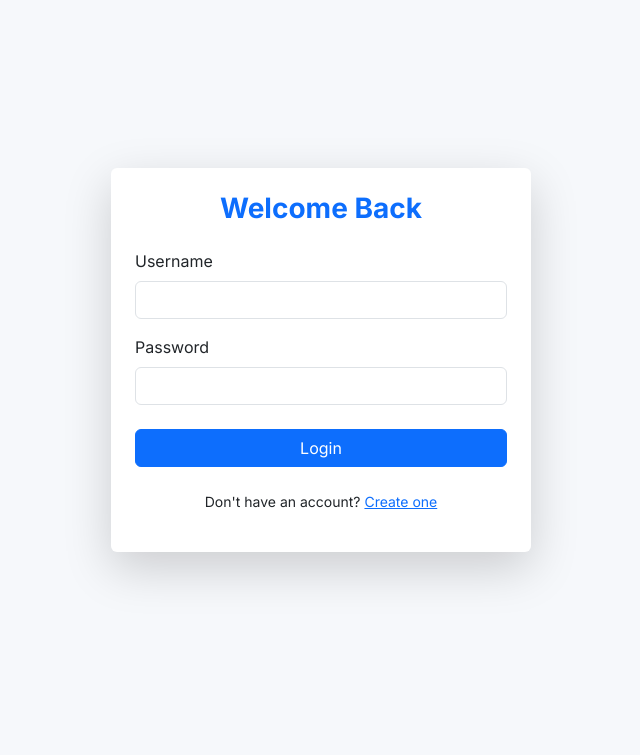
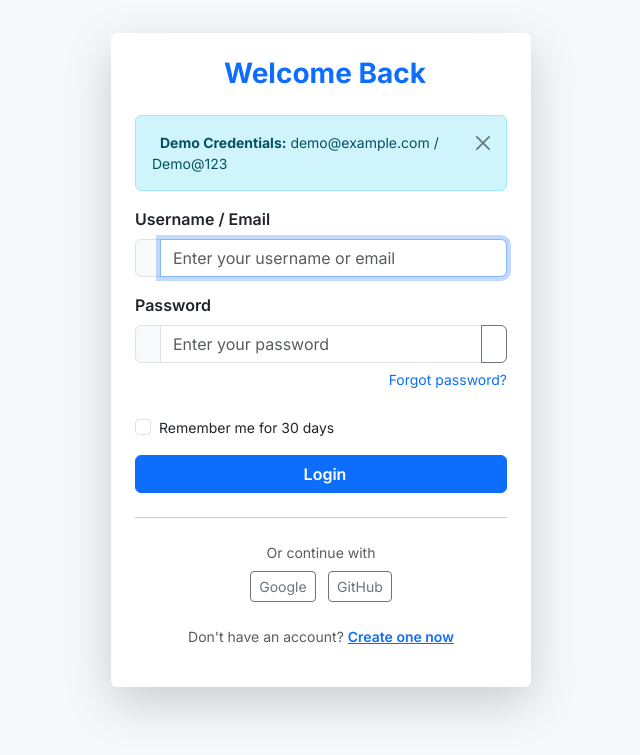
Before and after one commit to Agnish77/TodoApp, a Flask app: page /login in a window 1280 px wide. Shown: the top 755 px of the page, without its empty margins (319-959 px from the left). Run offline with Flask 3, Linux system fonts and the light colour scheme.

Commit message:
Update login.html

```diff
--- a/templates/login.html
+++ b/templates/login.html
@@ -2,46 +2,105 @@
 {% block body %}
 
 <div class="container d-flex justify-content-center align-items-center" style="min-height:90vh;">
-
   <div class="card shadow-lg border-0 p-4" style="max-width:420px;width:100%;">
 
     <h3 class="text-center mb-4 fw-bold text-primary">
-Welcome Back
+      <i class="bi bi-box-arrow-in-right me-2"></i>Welcome Back
     </h3>
 
-{% with messages = get_flashed_messages() %}
+    {% with messages = get_flashed_messages(with_categories=true) %}
       {% if messages %}
-<div class="alert alert-danger">
-{{ messages[0] }}
+        {% for category, message in messages %}
+          <div class="alert alert-{{ category if category != 'message' else 'danger' }} alert-dismissible fade show" role="alert">
+            <i class="bi bi-exclamation-triangle-fill me-2"></i>{{ message }}
+            <button type="button" class="btn-close" data-bs-dismiss="alert"></button>
           </div>
+        {% endfor %}
       {% endif %}
     {% endwith %}
 
-<form method="POST">
+    <!-- Demo credentials alert (remove in production) -->
+    <div class="alert alert-info alert-dismissible fade show small" role="alert">
+      <i class="bi bi-info-circle-fill me-2"></i>
+      <strong>Demo Credentials:</strong> demo@example.com / Demo@123
+      <button type="button" class="btn-close" data-bs-dismiss="alert"></button>
+    </div>
 
+    <form method="POST" id="loginForm">
       <div class="mb-3">
-<label class="form-label">Username</label>
-<input name="username" class="form-control" required>
+        <label class="form-label fw-semibold">Username / Email</label>
+        <div class="input-group">
+          <span class="input-group-text bg-light"><i class="bi bi-envelope"></i></span>
+          <input type="text" name="username" class="form-control" placeholder="Enter your username or email" required autofocus>
+        </div>
       </div>
 
       <div class="mb-4">
-<label class="form-label">Password</label>
-<input type="password" name="password" class="form-control" required>
+        <label class="form-label fw-semibold">Password</label>
+        <div class="input-group">
+          <span class="input-group-text bg-light"><i class="bi bi-key"></i></span>
+          <input type="password" name="password" id="password" class="form-control" placeholder="Enter your password" required>
+          <button class="btn btn-outline-secondary" type="button" id="togglePassword">
+            <i class="bi bi-eye"></i>
+          </button>
+        </div>
+        <div class="text-end mt-1">
+          <a href="/forgot-password" class="text-decoration-none small">Forgot password?</a>
+        </div>
       </div>
 
-<button class="btn btn-primary w-100">
-Login
+      <div class="mb-3 form-check">
+        <input type="checkbox" class="form-check-input" id="rememberMe" name="remember_me">
+        <label class="form-check-label small" for="rememberMe">Remember me for 30 days</label>
+      </div>
+
+      <button type="submit" class="btn btn-primary w-100 fw-semibold">
+        <i class="bi bi-box-arrow-in-right me-2"></i>Login
       </button>
-
     </form>
 
-<p class="text-center mt-4 small">
-Don't have an account?
-<a href="/signup">Create one</a>
-</p>
+    <hr class="my-4">
 
+    <div class="text-center">
+      <p class="small text-muted mb-2">Or continue with</p>
+      <button class="btn btn-outline-secondary btn-sm mx-1" onclick="alert('Google OAuth coming soon!')">
+        <i class="bi bi-google"></i> Google
+      </button>
+      <button class="btn btn-outline-secondary btn-sm mx-1" onclick="alert('GitHub OAuth coming soon!')">
+        <i class="bi bi-github"></i> GitHub
+      </button>
     </div>
 
+    <p class="text-center mt-4 small text-muted">
+      Don't have an account? <a href="/signup" class="text-primary fw-semibold">Create one now</a>
+    </p>
+  </div>
 </div>
 
+<script>
+// Toggle password visibility
+document.getElementById('togglePassword').addEventListener('click', function() {
+  const passwordInput = document.getElementById('password');
+  const type = passwordInput.getAttribute('type') === 'password' ? 'text' : 'password';
+  passwordInput.setAttribute('type', type);
+  this.querySelector('i').classList.toggle('bi-eye');
+  this.querySelector('i').classList.toggle('bi-eye-slash');
+});
+
+// Add loading state on form submit
+document.getElementById('loginForm').addEventListener('submit', function(e) {
+  const submitBtn = this.querySelector('button[type="submit"]');
+  submitBtn.disabled = true;
+  submitBtn.innerHTML = '<span class="spinner-border spinner-border-sm me-2"></span>Logging in...';
+
+  // If you want to prevent actual submit for demo, remove this
+  // setTimeout(() => {
+  //   submitBtn.disabled = false;
+  //   submitBtn.innerHTML = '<i class="bi bi-box-arrow-in-right me-2"></i>Login';
+  // }, 2000);
+});
+
+// Enter key support - already handled by HTML form
+</script>
+
 {% endblock %}
```
Lines whose indentation alone changed are shown as unchanged.
